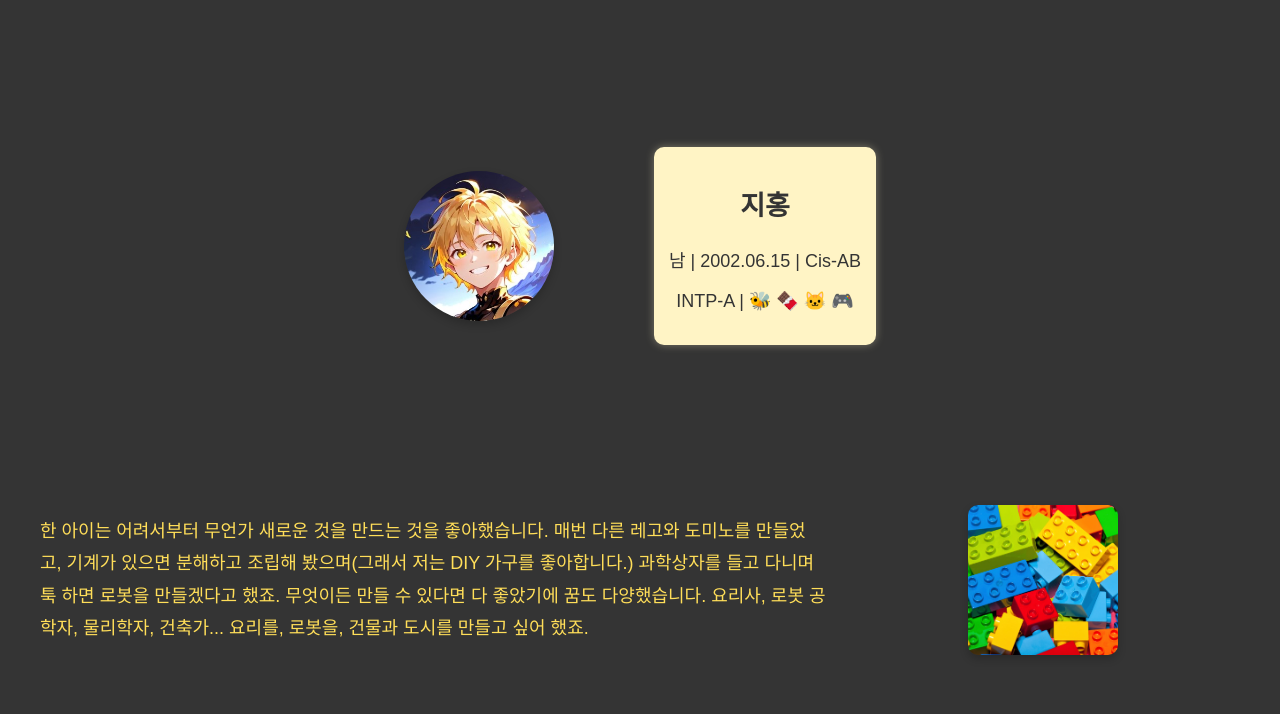
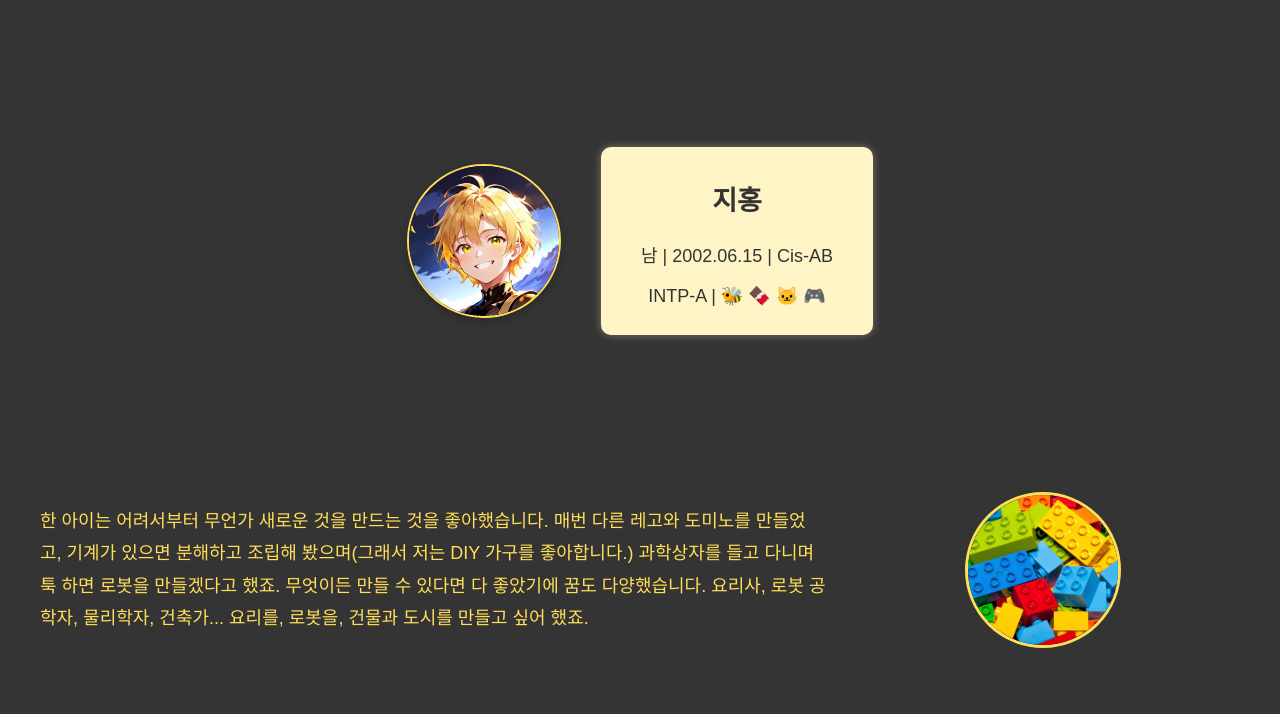
Before and after one commit to bambi0256/bambi0256.github.io, a plain HTML site: page about/index.html in a window 1280 px wide. Shown: the part 86-800 px from the top of the page. Drawn offline with Linux system fonts and the light colour scheme; a web font is replaced by a local one.

Commit message:
deploy: 6af4fe0e1454922a58c0c9324c554703079d50bc

```diff
--- a/assets/css/about-style.css
+++ b/assets/css/about-style.css
@@ -8,19 +8,20 @@
 }
 .profile-container {
     display: flex;
-    gap: 100px;
+    gap: 40px;
 }
 .profile-image {
     width: 150px;
     height: 150px;
     margin: auto;
+    border: 2px solid #FFDE59;
     border-radius: 50%;
     object-fit: cover;
     box-shadow: 0 4px 8px rgba(0, 0, 0, 0.2);
 }
 .profile-details {
     background-color: #fff4c5;
-    padding: 15px;
+    padding: 10px 40px;
     border-radius: 10px;
     text-align: center;
     box-shadow: 0 0 8px #fff4c55c;
@@ -72,6 +73,6 @@
     width: 150px;
     height: 150px;
     object-fit: cover;
-    border-radius: 10px;
-    box-shadow: 0 4px 8px rgba(0, 0, 0, 0.2);
+    border: 3px solid #FFDE59;
+    border-radius: 50%;
 }
```
Also changed, not shown: assets/image/dream-image.jpg (renamed from assets/image/dream-iamge.jpg).
